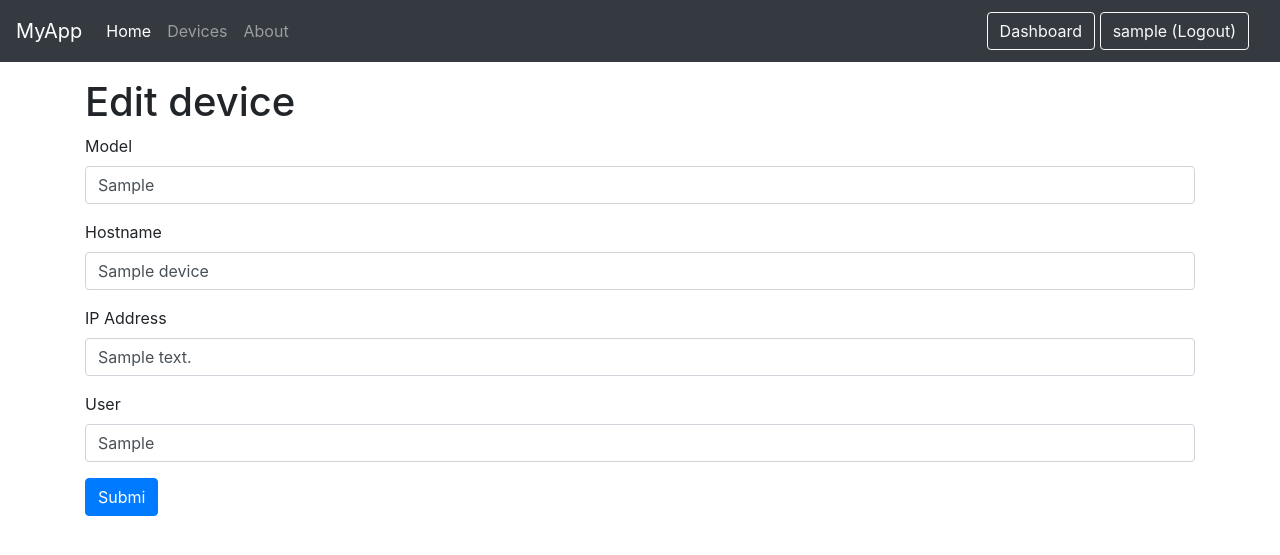
After one commit to AKananenka/devices_v2, a Flask app: page /edit_device/1 in a window 1280 px wide. The commit adds this page. Shown: the top 555 px of the page. Run offline with Flask 2, Linux system fonts and the light colour scheme; the visitor is signed in with stand-in values (Sample User, id 1); tables that the repository leaves empty or names only in its code hold one stand-in row (values such as "Sample post"); some libraries are stand-ins or nearby versions.

Commit message:
added edit page

```diff
--- a/app.py
+++ b/app.py
@@ -10,7 +10,7 @@ app = Flask(__name__)
 # Config MySQL
 app.config['MYSQL_HOST'] = 'localhost'
 app.config['MYSQL_USER'] = 'root'
-app.config['MYSQL_PASSWORD'] = 'Wertikus1'
+app.config['MYSQL_PASSWORD'] = 'test007'
 app.config['MYSQL_DB'] = 'devices'
 app.config['MYSQL_CURSORCLASS'] = 'DictCursor'
 # init MySQL
@@ -184,6 +184,55 @@ def add_device():
         return redirect(url_for('add_device'))
     return render_template('add_device.html', form=form)
 
+class DeviceEditForm(Form):
+    model = StringField('Model', [validators.Length(min=1, max=50)])
+    hostname = StringField('Hostname', [validators.Length(min=1, max=50)])
+    ip_address = StringField('IP Address', [validators.Length(min=8, max=25)])
+    user = StringField('User', [validators.Length(min=4, max=25)])
+
+@app.route('/edit_device/<string:id>', methods=['GET', 'POST'])
+@is_logged_in
+def edit_device(id):
+    # Create cursor
+    cur = mysql.connection.cursor()
+
+    # Get device
+    result = cur.execute("SELECT * FROM nw_devices WHERE id=%s", [id])
+
+    device = cur.fetchone()
+
+    # Get form
+    form = DeviceEditForm(request.form)
+
+    # Populate device form fields
+    form.model.data = device['model']
+    form.hostname.data = device['hostname']
+    form.ip_address.data = device['ip_address']
+    form.user.data = device['user']
+
+    if request.method == 'POST' and form.validate():
+        model = request.form['model']
+        hostname = request.form['hostname']
+        ip_address = request.form['ip_address']
+        user = request.form['user']
+
+        # Create cursor
+        cur = mysql.connection.cursor()
+
+        # Execute query
+        cur.execute("UPDATE nw_devices SET model=%s, hostname=%s, ip_address=%s, user=%s WHERE id=%s", (model, hostname, ip_address, user, id))
+
+        # Commit to DB
+        mysql.connection.commit()
+
+        # Close connection
+        cur.close()
+
+        flash('Device successfuly edited', 'success')
+
+        return redirect(url_for('devices'))
+    return render_template('edit_device.html', form=form)
+
 @app.route('/delete_device/<string:id>', methods=['POST'])
 @is_logged_in
 def delete_device(id):
--- /dev/null
+++ b/templates/edit_device.html
@@ -0,0 +1,21 @@
+{% extends 'layout.html' %}
+
+{% block body %}
+    <h1>Edit device</h1>
+    {% from "includes/_formhelpers.html" import render_field  %}
+    <form method="POST" action="">
+        <div class="form-group">
+            {{render_field(form.model, class_="form-control")}}
+        </div>
+        <div class="form-group">
+            {{render_field(form.hostname, class_="form-control")}}
+        </div>
+        <div class="form-group">
+            {{render_field(form.ip_address, class_="form-control")}}
+        </div>
+        <div class="form-group">
+            {{render_field(form.user, class_="form-control")}}
+        </div>
+        <p><input type="submit" class="btn btn-primary" value="Submi"></p>
+    </form>
+{% endblock %}
```
Also changed, not shown: templates/device.html (deleted, +0 -8 lines), templates/devices.html (+6 -9 lines), 1 other file.
